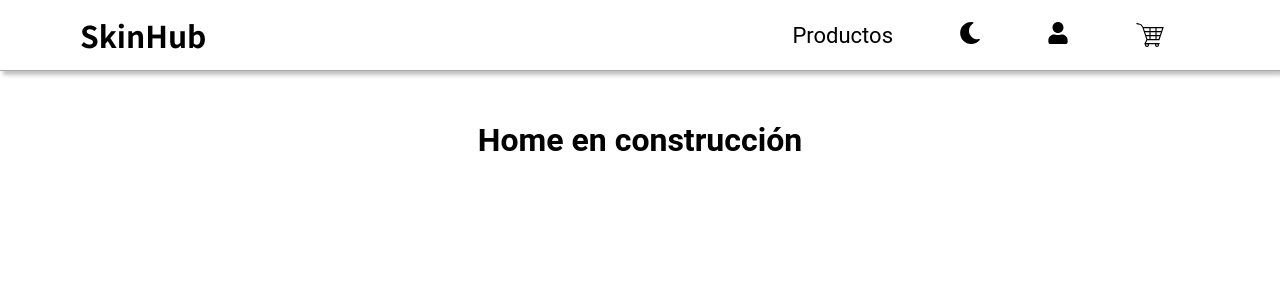
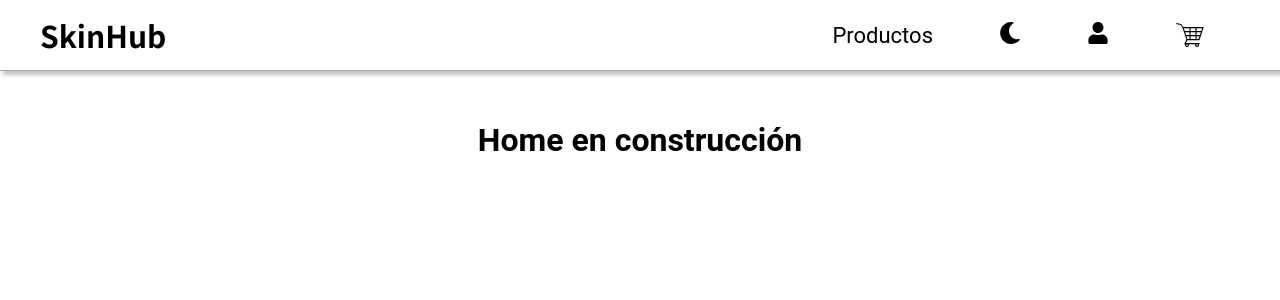
Before and after one commit to octaviodesalvatore/e-commerce, a React (Create React App) app: page / in a window 1280 px wide. Shown: the top 300 px of the page. Built offline with nearby package versions, Linux system fonts and the light colour scheme.

Commit message:
ui change

```diff
--- a/src/Components/ItemListContainer.js
+++ b/src/Components/ItemListContainer.js
@@ -69,7 +69,7 @@ export default ItemListContainer;
 
 const DivContainer = styled.div`
   margin: 0 auto;
-  max-width: 1200px;
+  max-width: 1400px;
 
   @media (max-width: 1326px) {
     max-width: 600px;
--- a/src/Components/NavBar.js
+++ b/src/Components/NavBar.js
@@ -52,7 +52,7 @@ const Nav = styled.div`
   display: flex;
   margin: 0 auto;
   justify-content: space-between;
-  max-width: 1200px;
+  max-width: 1400px;
   align-items: center;
   height: 70px;
   padding: 0 40px;
```
